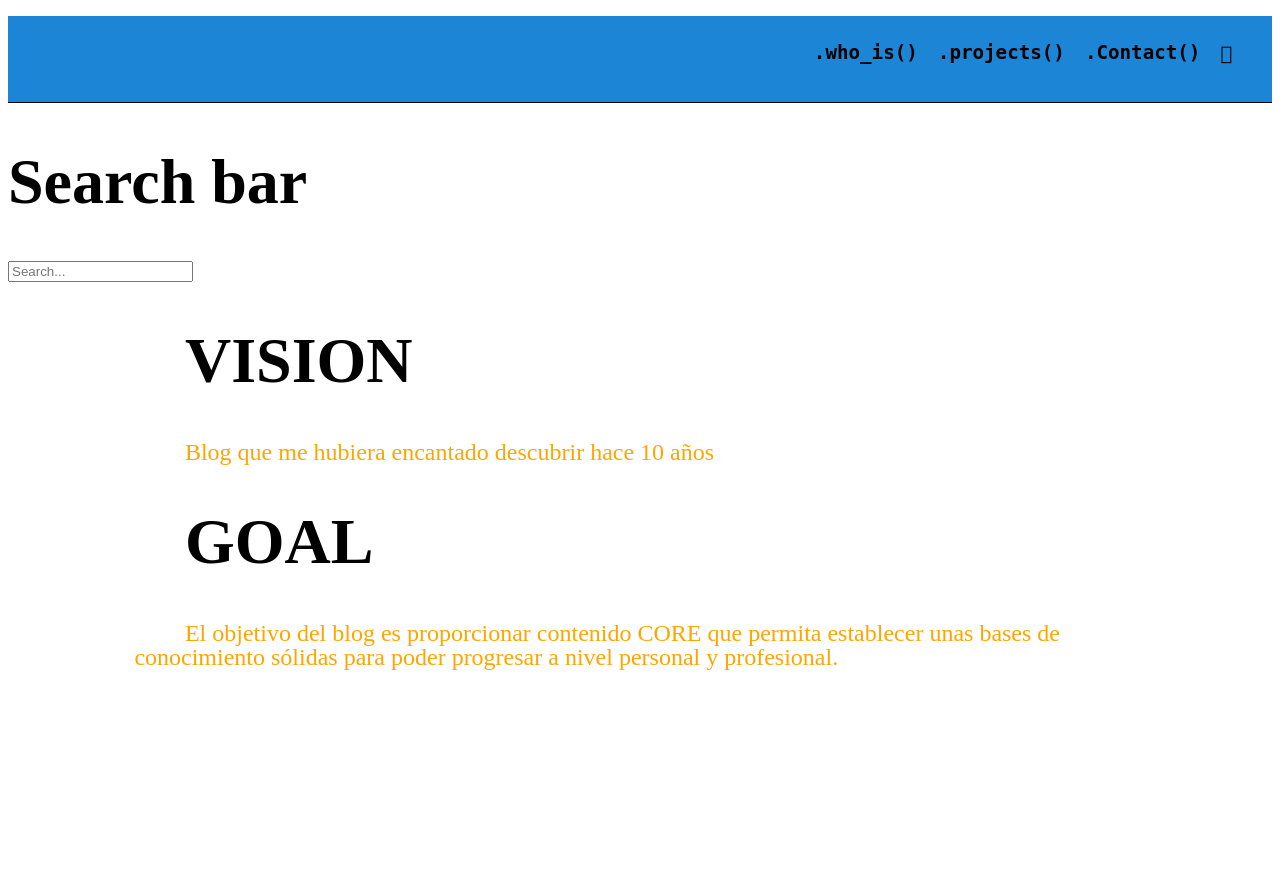
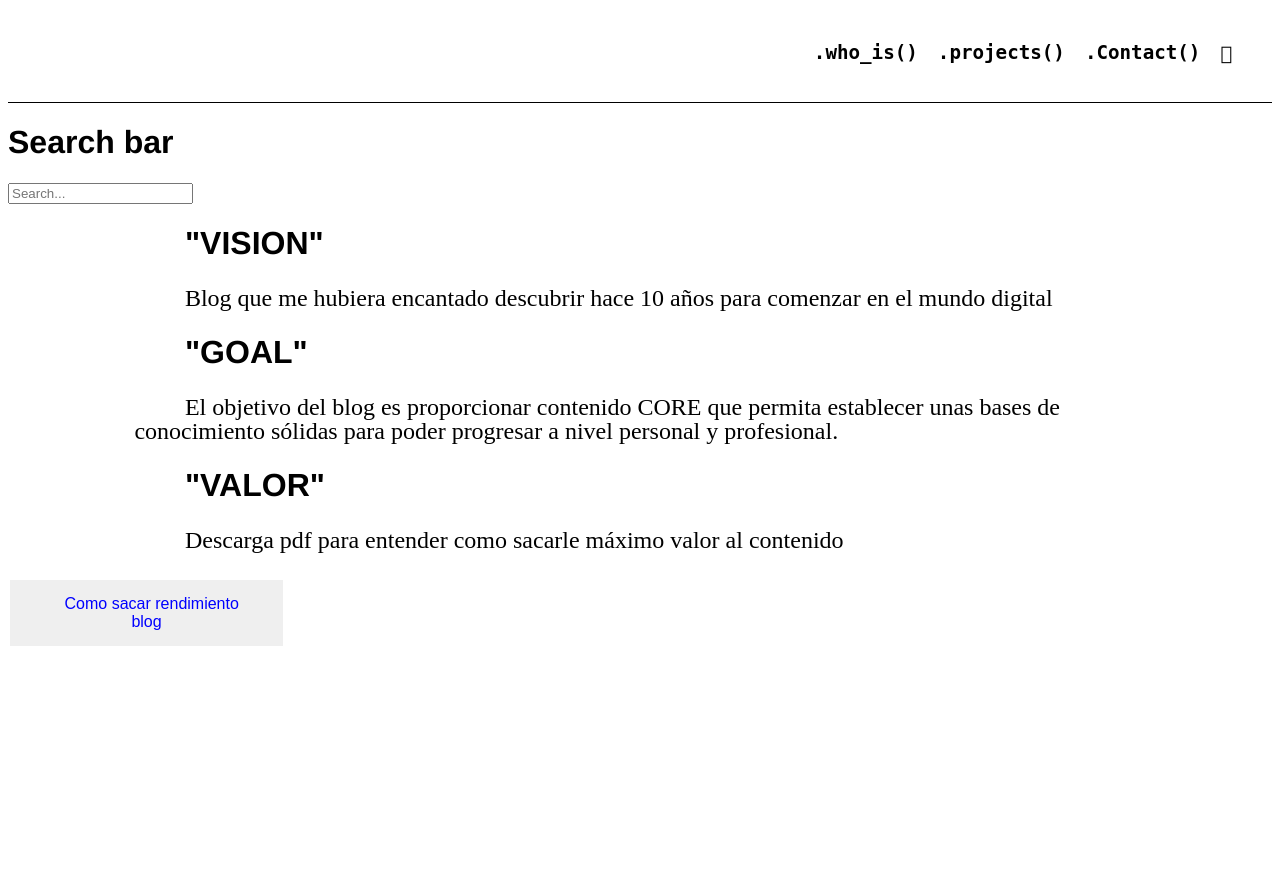
Before and after one commit to ManuData/blog_penv, a Django app: page /blog/ in a window 1280 px wide. Shown: the top 869 px of the page. Run offline with Django 4.2, Linux system fonts and the light colour scheme.

Commit message:
Added pdf section in static and button pdf

```diff
--- a/mysite/blog/static/blog/base.css
+++ b/mysite/blog/static/blog/base.css
@@ -1,20 +1,36 @@
 /*H1*/
 
 h1{
-  font-size: 4rem;
-  line-height: 72px;
+  /*font-size: 4rem;*/
+  /*line-height: 72px;*/
+  font-family: Helvetica, sans-serif;
+  color: black;
 }
 
 #heading-xs-vision{
   font-size: 1.5rem;
   line-height: 24px;
-  color:orange;
+  color:black;
 }
 
 #heading-xs-goal{
   font-size: 1.5rem;
   line-height: 24px;
-  color:orange;
+  color:black;
+}
+
+/*Button PDF*/
+#button {
+  border: none;
+  color:blue;
+  padding: 15px 32px;
+  text-align: center;
+  text-decoration: none;
+  display: inline-block;
+  font-size: 16px;
+  margin: 4px 2px;
+  cursor: pointer;
+
 }
 
 
@@ -30,7 +46,8 @@ nav{
 
   .navBar{
     z-index:9999;
-    background-color: rgb(29, 133, 214);
+    /*background-color: rgb(29, 133, 214);*/
+    background-color: white;
     border-bottom: 1px solid black;
   }
 
--- a/mysite/blog/templates/blog/index.html
+++ b/mysite/blog/templates/blog/index.html
@@ -1,16 +1,22 @@
 {% extends "blog/base.html" %}
+{% load static %}
+
 
 
 
     {%block content%}
 
-<h1 class="tab">VISION</h1>
-<p class = "tab" id="heading-xs-vision">Blog que me hubiera encantado descubrir hace 10 años</p>
-<h1 class ="tab" >GOAL</h1>
+<h1 class="tab">"VISION"</h1>
+<p class = "tab" id="heading-xs-vision">Blog que me hubiera encantado descubrir hace 10 años para comenzar en el mundo digital</p>
+<h1 class ="tab" >"GOAL"</h1>
 <p class = "tab"id="heading-xs-goal"> El objetivo del blog es proporcionar contenido CORE que permita establecer unas bases de conocimiento sólidas
-    para poder progresar a nivel personal y profesional.
+    para poder progresar a nivel personal y profesional.</p>
+<h1 class ="tab" >"VALOR"</h1>
+ <p class = "tab"id="heading-xs-goal"> Descarga pdf para entender como sacarle máximo valor al contenido</p>
+ <button class = "tab" id="button">Como sacar rendimiento blog
+    <a href="{% static 'pdf/Einreiseanmeldung.pdf' %}" download=""></a>
+</button>
 
-    </p>
 
 
 
```
Also changed, not shown: 1 other file.
